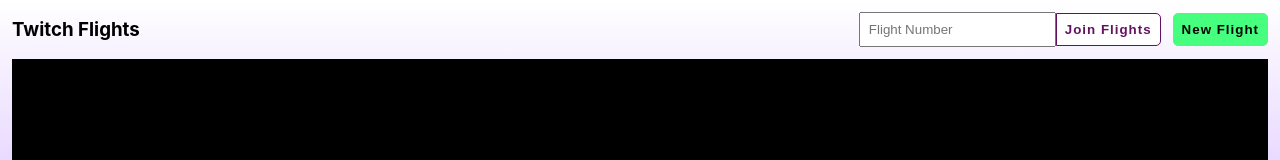
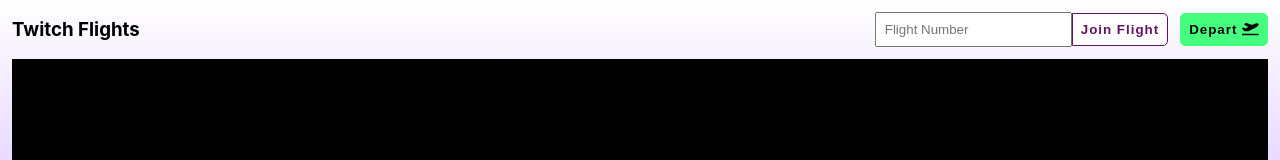
Before and after one commit to ehutchllew/twitch-flights-client, a React (Create React App) app: page / in a window 1280 px wide. Shown: the top 160 px of the page. Built offline with nearby package versions, Linux system fonts and the light colour scheme.

Commit message:
Adding font awesome, setting up click events on buttons, and setting react state on the TextInput.

```diff
--- a/package.json
+++ b/package.json
@@ -3,6 +3,9 @@
     "version": "0.1.0",
     "private": true,
     "dependencies": {
+        "@fortawesome/fontawesome-svg-core": "^1.2.34",
+        "@fortawesome/free-solid-svg-icons": "^5.15.2",
+        "@fortawesome/react-fontawesome": "^0.1.14",
         "@testing-library/jest-dom": "^5.11.4",
         "@testing-library/react": "^11.1.0",
         "@testing-library/user-event": "^12.1.10",
--- a/src/common/buttons/PrimaryButton.tsx
+++ b/src/common/buttons/PrimaryButton.tsx
@@ -1,13 +1,20 @@
+import { IconDefinition } from '@fortawesome/fontawesome-svg-core';
+import { FontAwesomeIcon } from '@fortawesome/react-fontawesome';
 import React from 'react';
 import { BodyHeavy } from '../text';
 import styles from './scss/PrimaryButton.module.scss';
 
 interface IPrimaryButtonProps {
     label: string;
+    leadingIconName?: IconDefinition;
+    onClick: () => void;
+    trailingIconName?: IconDefinition;
 }
 
-export const PrimaryButton = ({ label }: IPrimaryButtonProps) => {
-    return <button className={styles.rootContainer}>
+export const PrimaryButton = ({ label, leadingIconName, onClick, trailingIconName }: IPrimaryButtonProps) => {
+    return <button className={styles.rootContainer} onClick={onClick}>
+            {!!leadingIconName && <FontAwesomeIcon icon={leadingIconName} style={{marginRight: 5}} />}
             <BodyHeavy>{label}</BodyHeavy>
+            {!!trailingIconName && <FontAwesomeIcon icon={trailingIconName} style={{marginLeft: 5}} />}
         </button>
 }
--- a/src/common/buttons/SecondaryButton.tsx
+++ b/src/common/buttons/SecondaryButton.tsx
@@ -8,13 +8,14 @@ interface ISecondaryButtonStyles {
 }
 
 interface ISecondaryButtonProps {
+    label: string;
+    onClick: () => void;
     style?: Partial<ISecondaryButtonStyles>;
-    label: string;
 }
 
-export const SecondaryButton = ({ label, style }: ISecondaryButtonProps) => {
+export const SecondaryButton = ({ label, onClick, style }: ISecondaryButtonProps) => {
     return (
-    <button className={`${styles.rootContainer} ${style?.rootContainer}`}>
+    <button className={`${styles.rootContainer} ${style?.rootContainer}`} onClick={onClick}>
         <BodyHeavy className={styles.label}>{label}</BodyHeavy>
     </button>
     );
--- a/src/common/buttons/scss/PrimaryButton.module.scss
+++ b/src/common/buttons/scss/PrimaryButton.module.scss
@@ -4,6 +4,7 @@
     background-color: $successColor;
     border: 1px solid $successColor;
     border-radius: 5px;
+    display: inline-flex;
     padding: $spacingSmall;
 
     &:active {
--- a/src/common/buttons/scss/SecondaryButton.module.scss
+++ b/src/common/buttons/scss/SecondaryButton.module.scss
@@ -4,6 +4,7 @@
     background-color: $secondaryColor;
     border: 1px solid $highlightPrimary;
     border-radius: 5px;
+    display: inline-flex;
     padding: $spacingSmall;
     box-sizing: border-box;
     & .label {
--- a/src/common/form/TextInput.tsx
+++ b/src/common/form/TextInput.tsx
@@ -1,13 +1,14 @@
-import React from 'react';
+import React, { ChangeEvent, useState } from 'react';
 import styles from "./scss/TextInput.module.scss";
 
 interface ITextInputProps {
+    onChangeValue: (e: ChangeEvent<HTMLInputElement>) => void;
     placeholder?: string;
     value?: string;
 }
 
-export const TextInput = ( { placeholder, value }: ITextInputProps) => {
+export const TextInput = ( { onChangeValue, placeholder, value }: ITextInputProps) => {
     return (
-        <input className={styles.rootContainer} placeholder={placeholder} value={value} />
+        <input className={styles.rootContainer} onChange={onChangeValue} placeholder={placeholder} value={value} />
     )
 }
--- a/src/common/titleBar/TitleBar.tsx
+++ b/src/common/titleBar/TitleBar.tsx
@@ -1,18 +1,25 @@
-import React from 'react';
+import React, { ChangeEvent, useState } from 'react';
 import { PrimaryButton, SecondaryButton } from '../buttons';
 import { TextInput } from '../form';
 import styles from "./TitleBar.module.scss";
+import { faPlaneDeparture } from '@fortawesome/free-solid-svg-icons'
 
 export const TitleBar = () => {
+    const [flightNumber, setFlightNumber] = useState("");
+
+    function onChangeFlightNumber(e: ChangeEvent<HTMLInputElement>){
+        setFlightNumber(e.target.value);
+    }
+
     return (
         <section className={styles.rootContainer}>
             <section className={styles.titleContainer}>
                 <h1>Twitch Flights</h1>
             </section>
             <section className={styles.inputContainer}>
-                <TextInput placeholder="Flight Number" />
-                <SecondaryButton label="Join Flights" style={{rootContainer: styles.secondaryButtonContainer}} />
-                <PrimaryButton label="New Flight" />
+                <TextInput onChangeValue={onChangeFlightNumber} placeholder="Flight Number" value={flightNumber} />
+                <SecondaryButton label="Join Flight" onClick={() => console.log(flightNumber)} style={{rootContainer: styles.secondaryButtonContainer}} />
+                <PrimaryButton label="Depart" onClick={() => console.log(flightNumber)} trailingIconName={faPlaneDeparture} />
             </section>
         </section>
     )
```
Also changed, not shown: 1 other file (tests, documents, lock files or other folders).
